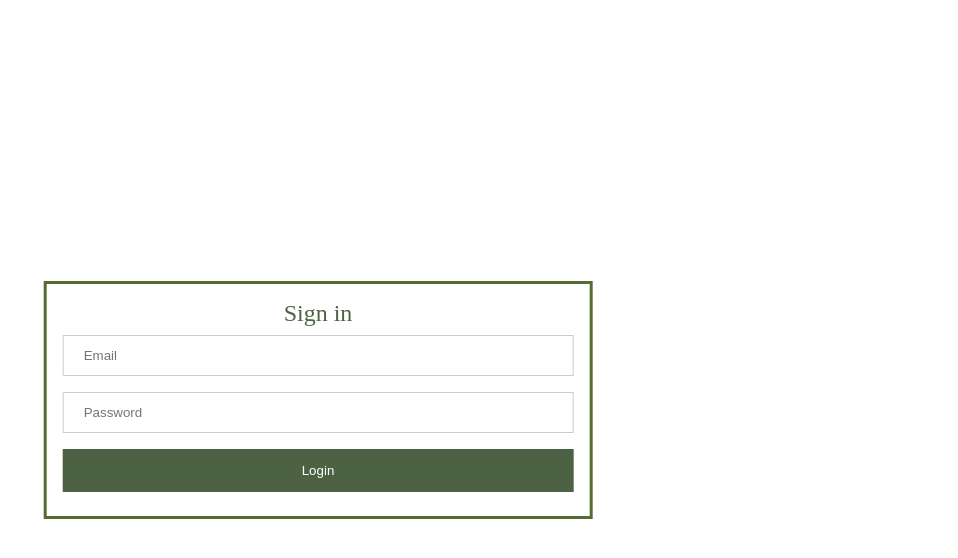
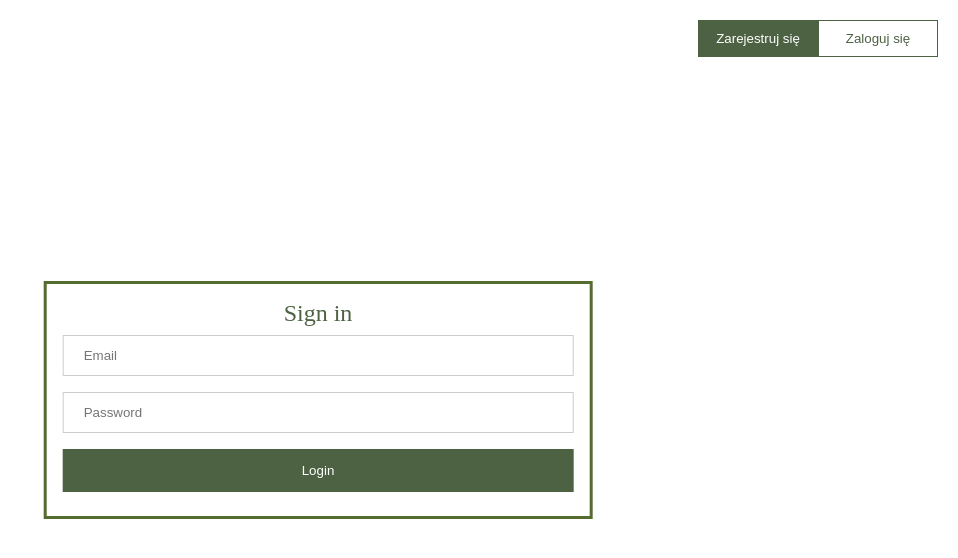
Before and after one commit to irinosochka/idegreer_copy, a React (Create React App) app in the folder ClientApp/: page / in a window 1280 px wide. Shown: the top 558 px of the page, without its empty margins (322-1280 px from the left). Built offline with nearby package versions, Linux system fonts and the light colour scheme.

Commit message:
added registration form and buttons to switch between forms

```diff
--- a/ClientApp/src/App.tsx
+++ b/ClientApp/src/App.tsx
@@ -1,43 +1,32 @@
-import React, {FC, useContext, useEffect} from 'react';
+import React, {FC, useContext, useEffect, useState} from 'react';
 import Login from "./Components/Login/Login";
 import {Context} from "./index";
 import {observer} from "mobx-react-lite";
 import './App.css'
-import AdminPanel from "./Components/AdminPanel/AdminPanel";
+import Registration from "./Components/Registration/Registration";
+
 
 const App: FC = observer(() => {
+    const [isLogin, setLogin] = useState(true);
+    const {store} = useContext(Context)
 
-        const {store} = useContext(Context)
-
-        useEffect(() => {
+         useEffect(() => {
             if (localStorage.getItem('token')) {
                 store.checkAuth()
             }
         }, []);
 
-        const logout = () => {
-            store.logout();
-        }
-
         if (store.isLoading) {
             return <div>Loading...</div>
         }
 
-
         return (
             <div>
-                {store.isAuth ? (
-                    <div style={{
-                        width: '100%',
-                        background: 'black',
-                        color: 'white',
-                        padding: '15px'
-                    }}>
-                        <h1>User <b>{store.user.username}</b> with roles {store.user.roles} was logged</h1>
-                        <button onClick={logout}>Logout</button>
-                    </div>
-                ) : <Login/>}
-                {store.user.roles?.includes('ADMIN') && <AdminPanel />}
+                <div className="btn__block">
+                    <button className="reg__btn" onClick={()=> setLogin(false)}>Zarejestruj się</button>
+                    <button className="login__btn" onClick={()=> setLogin(true)}>Zaloguj się</button>
+                </div>
+                {isLogin ? <Login/>: <Registration/>}
             </div>
         );
     }
--- a/ClientApp/src/Components/Registration/Registration.tsx
+++ b/ClientApp/src/Components/Registration/Registration.tsx
@@ -1,7 +1,8 @@
-import {useContext, useState} from 'react';
+import React, {useContext, useState} from 'react'
+import "./index.css"
 import {Context} from "../../index";
 
-const Registration = () => {
+export default function Registration(){
     const [username, setUsername] = useState('');
     const [password, setPassword] = useState('');
 
@@ -9,7 +10,7 @@ const Registration = () => {
 
     const handleSubmit = (event: React.FormEvent<EventTarget>): void => {
         event.preventDefault();
-        store.registration(username, password)
+        store.registration(username, password);
     }
 
     return(
@@ -20,7 +21,7 @@ const Registration = () => {
                     onChange={(event) => setUsername(event.target.value)}
                     value={username}
                     type="text"
-                    placeholder="Email"
+                    placeholder="Login"
                 />
                 <input
                     onChange={(event) => setPassword(event.target.value)}
@@ -31,7 +32,5 @@ const Registration = () => {
                 <button  type="submit"> Registration </button>
             </form>
         </div>
-    );
-};
-
-export default Registration;
+    )
+}
--- /dev/null
+++ b/ClientApp/src/Components/Registration/index.css
@@ -0,0 +1,59 @@
+input{
+  width: 100%;
+  padding: 12px 20px;
+  margin: 8px 0;
+  display: inline-block;
+  border: 1px solid #ccc;
+  box-sizing: border-box;
+}
+
+button {
+  background-color: #4d6243;
+  color: white;
+  padding: 14px 20px;
+  margin: 8px 0;
+  border: none;
+  cursor: pointer;
+  width: 100%;
+}
+
+.reg__btn, .login__btn{
+  margin: 0;
+  background-color: #4d6243;
+  width: 120px;
+  text-align: center;
+  padding: 10px 15px;
+  border: 1px solid #4d6243;
+}
+
+.login__btn{
+  background-color: #fff;
+  color: #4d6243;
+}
+
+.btn__block{
+  margin-right: 20px;
+  margin-top: 20px;
+  display: block;
+  float: right;
+}
+
+button:hover {
+  opacity: 0.8;
+}
+
+.container {
+  padding: 16px;
+  margin: 0;
+  position: absolute;
+  top: 50%;
+  left: 50%;
+  transform: translate(-50%,-50%);
+  border: 3px solid darkolivegreen;
+  text-align: center;
+}
+
+span{
+  color: #4d6243;
+  font-size: x-large;
+}
```
